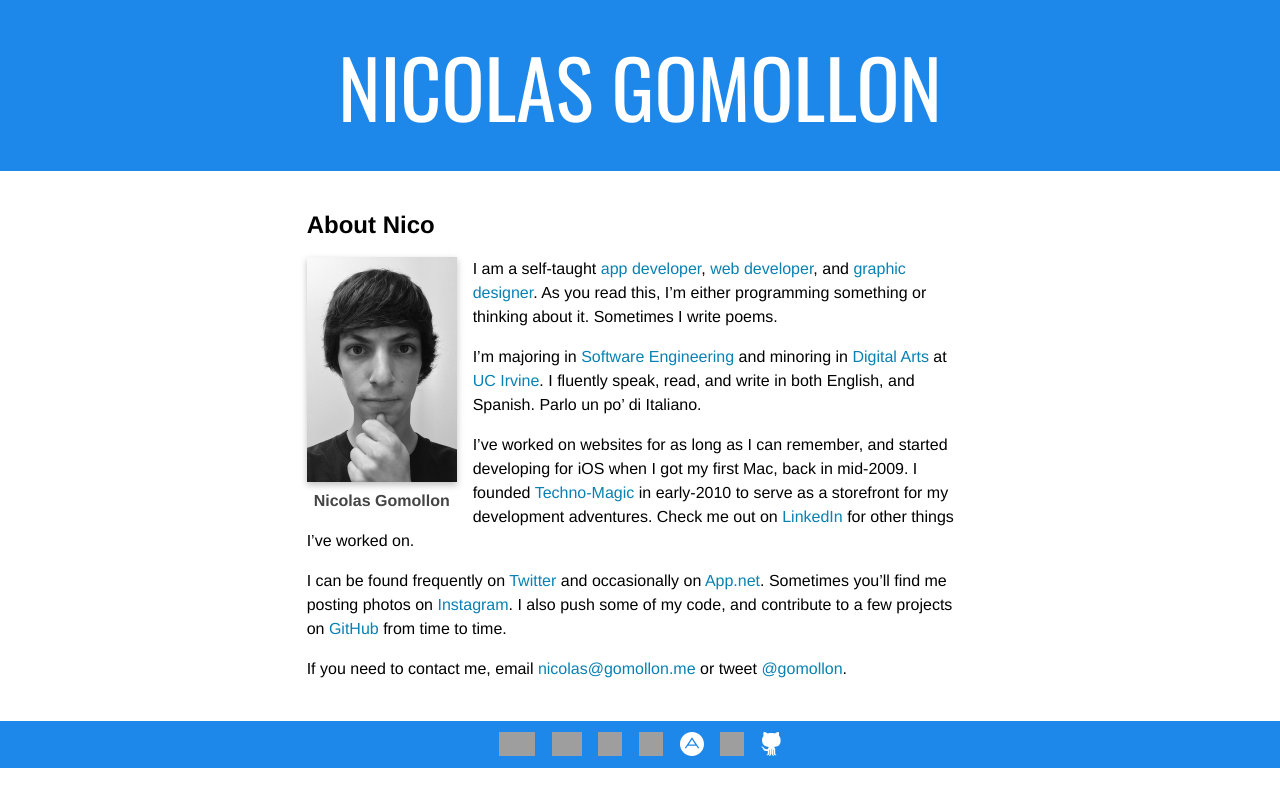
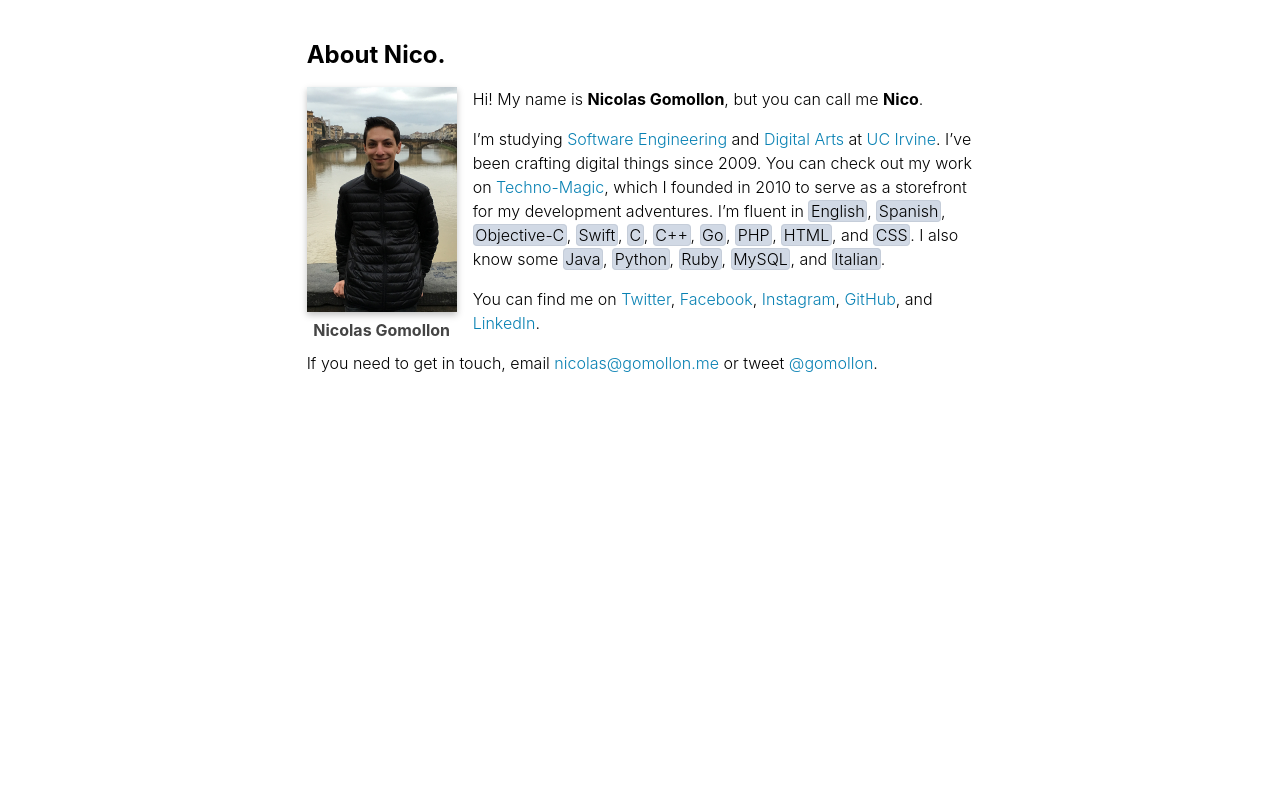
Before and after one commit to nicolasgomollon/gomollon.me, a PHP site: page /nicolas/index.html in a window 1280 px wide. Run offline with PHP 8.4, Linux system fonts and the light colour scheme; grey boxes are pictures that could not be loaded.

Commit message:
Redesigned my webpage.
- Updated profile picture.
- Added favicon assets.

```diff
--- a/assets/stylesheets/style.css
+++ b/assets/stylesheets/style.css
@@ -1,5 +1,4 @@
 @charset "utf-8";
-@import url(https://fonts.googleapis.com/css?family=Oswald:300,400);
 
 html, body, div, span, applet, object, iframe, h1, h2, h3, h4, h5, h6, hr, p, blockquote, pre, a, abbr, acronym, address, big, cite, code, del, dfn, em, img, ins, kbd, q, s, samp, small, strike, strong, sub, sup, tt, var, b, u, i, center, dl, dt, dd, ol, ul, li, fieldset, form, label, legend, table, caption, tbody, tfoot, thead, tr, th, td, article, aside, canvas, details, app, info, name, dialog, embed, figure, figcaption, social, footer, header, hgroup, menu, nav, output, ruby, section, person, content, summary, time, mark, audio, video {
 	margin: 0;
@@ -31,129 +30,13 @@
 header {
 	background: #1e88ea;
 	color: #ffffff;
-/* 	text-shadow: 0 1pt 0 rgba(0, 0, 0, 0.2); */
 	padding: 20pt 0;
 	text-align: center;
-}
-
-nav {
-	background: #3cb0e3;
-	color: #ffffff;
-	-webkit-box-sizing: border-box;
-	-moz-box-sizing: border-box;
-	box-sizing: border-box;
-	padding: 6pt;
-	text-align: center;
-	margin-bottom: 18pt;
-}
-
-nav>div>a {
-	color: #fff;
-	text-shadow: 0 1pt 0 rgba(0, 0, 0, 0.2);
-	font-weight: bold;
-	margin: 0 6pt;
-	-webkit-transition: color 0.1s ease-in-out, border 0.1s ease-in-out;
-	-moz-transition: color 0.1s ease-in-out, border 0.1s ease-in-out;
-	-ms-transition: color 0.1s ease-in-out, border 0.1s ease-in-out;
-	-o-transition: color 0.1s ease-in-out, border 0.1s ease-in-out;
-	transition: color 0.1s ease-in-out, border 0.1s ease-in-out;
-	text-decoration: none;
-	border-bottom: 2pt solid transparent;
-}
-
-nav>div>a:hover {
-	border-bottom: 2pt solid;
-}
-
-nav>div>a.active {
-	border-bottom: 2pt solid;
-}
-
-social {
-	background: #1e88ea;
-	color: #ffffff;
-	margin-top: 15pt;
-}
-
-social>div>a {
-	display: inline-block;
-	margin: 5pt;
-	margin-top: 8pt;
-	border: 0;
-}
-
-social>div>a:hover {
-	border: 0;
-}
-
-.socialIconTechnoMagic {
-	background-image: url(../vectors/techno-magic.svg);
-	background-position: center center;
-	background-repeat: no-repeat;
-	background-size: 36px 24px;
-	width: 36px; height: 24px;
-}
-
-.socialIconTwitter {
-	background-image: url(../vectors/twitter.svg);
-	background-position: center center;
-	background-repeat: no-repeat;
-	background-size: 30px 24px;
-	width: 30px; height: 24px;
-}
-
-.socialIconFacebook {
-	background-image: url(../vectors/facebook.svg);
-	background-position: center center;
-	background-repeat: no-repeat;
-	background-size: 24px 24px;
-	width: 24px; height: 24px;
-}
-
-.socialIconAppNet {
-	background-image: url(../vectors/appnet.svg);
-	background-position: center center;
-	background-repeat: no-repeat;
-	background-size: 24px 24px;
-	width: 24px; height: 24px;
-}
-
-.socialIconYouTube {
-	background-image: url(../vectors/youtube.svg);
-	background-position: center center;
-	background-repeat: no-repeat;
-	background-size: 64px 24px;
-	width: 64px; height: 24px;
-}
-
-.socialIconInstagram {
-	background-image: url(../vectors/instagram.svg);
-	background-position: center center;
-	background-repeat: no-repeat;
-	background-size: 24px 24px;
-	width: 24px; height: 24px;
-}
-
-.socialIconLinkedIn {
-	background-image: url(../vectors/linkedin.svg);
-	background-position: center center;
-	background-repeat: no-repeat;
-	background-size: 24px 24px;
-	width: 24px; height: 24px;
-}
-
-.socialIconGitHub {
-	background-image: url(../vectors/github.svg);
-	background-position: center center;
-	background-repeat: no-repeat;
-	background-size: 20px 24px;
-	width: 20px; height: 24px;
 }
 
 footer {
 	background: #1e88ea;
 	color: #fff;
-	text-shadow: 0 1pt 0 rgba(0, 0, 0, 0.2);
 	padding: 10pt;
 }
 
@@ -162,78 +45,18 @@
 	text-align: center;
 	font-weight: bold;
 	font-size: 10pt;
-	text-shadow: 0 1pt 0 rgba(0, 0, 0, 0.2);
 }
 
 body {
 	background: #ffffff;
 	color: #000000;
-	font-family: "Oswald", "Helvetica Neue", "Helvetica", "Arial", sans-serif;
+	font-family: -apple-system, -apple-system-font, "Helvetica Neue", "Helvetica", "Arial", sans-serif;
 	font-weight: 300;
 	font-size: 12pt;
 	line-height: 1.5em;
 }
 
-person {
-	padding: 15pt 0;
-	color: #ffffff;
-}
-
-person:hover {
-	text-shadow: 0 1pt 5pt rgba(0, 0, 0, 1);
-	cursor: pointer;
-}
-
-person:hover>content>img {
-	-webkit-box-shadow: 0pt 2pt 5pt rgba(0, 0, 0, 0.25);
-	-moz-box-shadow: 0pt 2pt 5pt rgba(0, 0, 0, 0.25);
-	-ms-box-shadow: 0pt 2pt 5pt rgba(0, 0, 0, 0.25);
-	-o-box-shadow: 0pt 2pt 5pt rgba(0, 0, 0, 0.25);
-	box-shadow: 0pt 2pt 5pt rgba(0, 0, 0, 0.25);
-}
-
-.opacity-20 {
-	background: rgba(0,0,0,0.2);
-}
-
-.opacity-40 {
-	background: rgba(0,0,0,0.4);
-}
-
-.opacity-60 {
-	background: rgba(0,0,0,0.6);
-}
-
-.opacity-70 {
-	background: rgba(0,0,0,0.7);
-}
-
-person>content {
-	max-width: 600pt;
-	margin: 0 auto;
-	padding: 0;
-}
-
-person>content>img {
-	display: inline-block;
-	-webkit-border-radius: 160pt;
-	-moz-border-radius: 160pt;
-	-ms-border-radius: 160pt;
-	-o-border-radius: 160pt;
-	border-radius: 160pt;
-}
-
-person>content>h2 {
-	position: absolute;
-	margin-top: -110pt;
-	margin-left: 180pt;
-}
-
 article {
-	font-family: "Helvetica Neue", "Helvetica", "Arial", sans-serif;
-	font-weight: 300;
-	font-size: 12pt;
-	line-height: 1.5em;
 	margin: 30pt 0;
 }
 
@@ -260,29 +83,15 @@
 	border: 0;
 }
 
-.border {
-	border-bottom: 1pt solid;
-}
-
-.border-2 {
-	border-bottom: 2pt solid;
+header h1 {
+	font-size: 30pt;
 }
 
 h1, h2, h3 {
 	line-height: normal;
 }
 
-header h1 {
-	font-weight: 300;
-	font-size: 60pt;
-}
-
-person>content>h2 {
-	font-weight: 400;
-	font-size: 40pt;
-}
-
-strong, b {
+b {
 	font-weight: 400;
 }
 
@@ -296,79 +105,26 @@
 	font-style: italic;
 }
 
-abbr {
-	border-bottom: 1pt dashed;
-	cursor: help;
-	position: relative;
+p {
+	margin: 0 0 1em;
 }
 
-abbr:hover::after {
-	position: absolute;
-	display: block;
-	top: 100%; left: 100%;
-	color: #000000;
-	background: #ffffd0;
-	border: 1pt solid rgba(0,0,0,0.5);
-
-	content: attr(text);
-	font-weight: normal;
-	font-size: small;
-	text-align: left;
-	line-height: 1.4em;
-	width: 100%;
-	min-width: 100pt;
-	max-width: 200pt;
-	padding: 0.5em 0.75em;
-
-	-webkit-border-radius: 3pt;
-	-moz-border-radius: 3pt;
-	-ms-border-radius: 3pt;
-	-o-border-radius: 3pt;
-	border-radius: 3pt;
-
-	-webkit-box-shadow: 0pt 2pt 5pt rgba(0, 0, 0, 0.25);
-	-moz-box-shadow: 0pt 2pt 5pt rgba(0, 0, 0, 0.25);
-	-ms-box-shadow: 0pt 2pt 5pt rgba(0, 0, 0, 0.25);
-	-o-box-shadow: 0pt 2pt 5pt rgba(0, 0, 0, 0.25);
-	box-shadow: 0pt 2pt 5pt rgba(0, 0, 0, 0.25);
-
-	z-index: 42;
-}
-
-blockquote, q {
-	quotes: none;
-}
-
-blockquote:before, blockquote:after, q:before, q:after {
-	content: '';
-	content: none;
-}
-
-blockquote {
-	border-left: 5pt solid #ddd;
-	color: #888;
-	margin: 10pt 0;
-	padding-left: 1em;
-}
-
-blockquote a {
-	color: #444;
-}
-
-blockquote a:hover {
-	color: #0881b3;
-}
-
-p {
-	margin: 0 0 1em;
-	text-shadow: 0pt 1pt 0pt rgba(255, 255, 255, 0.75);
+.skill {
+	white-space: nowrap;
+	padding: 0 0.1em;
+	background-color: #d1d9e5;
+	border: 1pt solid #c5cdd9;
+    -webkit-border-radius: 3pt;
+    -moz-border-radius: 3pt;
+    -ms-border-radius: 3pt;
+    -o-border-radius: 3pt;
+    border-radius: 3pt;
 }
 
 .inline {
 	float: left;
 	text-align: center;
 	margin-right: 1em;
-/* 	margin: 0.5em 1em 0.5em 0pt; */
 }
 
 .inline>img {
@@ -384,22 +140,6 @@
 	text-align: center;
 	margin-left: auto;
 	margin-right: auto;
-}
-
-.v-center {
-	position: fixed;
-	top: 50%;
-	-webkit-transform: translateY(-50%);
-	-ms-transform: translateY(-50%);
-	transform: translateY(-50%);
-}
-
-.h-center {
-	position: fixed;
-	left: 50%;
-	-webkit-transform: translateX(-50%);
-	-ms-transform: translateX(-50%);
-	transform: translateX(-50%);
 }
 
 .a-center {
@@ -440,8 +180,3 @@
 .highlight.red {
 	background-color: #ffcaca;
 }
-
-a.nav {
-	font-weight: bold;
-	margin: 0 6pt;
-}
--- a/assets/stylesheets/style.mobile.css
+++ b/assets/stylesheets/style.mobile.css
@@ -4,10 +4,6 @@
 	-webkit-text-size-adjust: none;
 }
 
-header h1 {
-	font-size: 50pt;
-}
-
 .no-mobile {
 	display: none !important;
 }
--- a/index.html
+++ b/index.html
@@ -5,8 +5,10 @@
 	<title>Gomollon Family</title>
 	<meta name="robots" content="index, follow" />
 	<meta name="theme-color" content="#1e88ea">
-	<link rel="stylesheet" type="text/css" href="assets/stylesheets/style.css" />
-	<link rel="stylesheet" type="text/css" href="assets/stylesheets/style.mobile.css" media="all and (max-width: 640px)" />
+	<link rel="mask-icon" href="//gomollon.me/favicon.svg" color="#1e88ea">
+	<link rel="icon" type="image/png" href="//gomollon.me/favicon.png">
+	<link rel="stylesheet" type="text/css" href="//gomollon.me/assets/stylesheets/style.css" />
+	<link rel="stylesheet" type="text/css" href="//gomollon.me/assets/stylesheets/style.mobile.css" media="all and (max-width: 640px)" />
 	<!--[if IE]><script type="text/javascript" src="//html5shiv.googlecode.com/svn/trunk/html5.js"></script><![endif]-->
 	<meta name="viewport" content="width=device-width, initial-scale=1, minimum-scale=1, maximum-scale=1, user-scalable=no" />
 </head>
--- a/nicolas/index.html
+++ b/nicolas/index.html
@@ -5,6 +5,8 @@
 	<title>Nicolas Gomollon</title>
 	<meta name="robots" content="index, follow" />
 	<meta name="theme-color" content="#1e88ea">
+	<link rel="mask-icon" href="//gomollon.me/favicon.svg" color="#1e88ea">
+	<link rel="icon" type="image/png" href="//gomollon.me/favicon.png">
 	<link rel="stylesheet" type="text/css" href="//gomollon.me/assets/stylesheets/style.css" />
 	<link rel="stylesheet" type="text/css" href="//gomollon.me/assets/stylesheets/style.mobile.css" media="all and (max-width: 640px)" />
 	<!--[if IE]><script type="text/javascript" src="//html5shiv.googlecode.com/svn/trunk/html5.js"></script><![endif]-->
@@ -12,37 +14,18 @@
 </head>
 
 <body>
-	<header class="center">
-		<div><h1><strong>NICOLAS GOMOLLON</strong></h1></div>
-	</header>
 	<section>
 		<article>
-			<h2>About Nico</h2>
+			<h2>About Nico.</h2>
 			<figure class="inline">
 				<img src="//gomollon.me/assets/images/nicolas-gomollon.jpg" width="150" height="auto" title="Nicolas Gomollon" alt="Nicolas Gomollon" />
 				<figcaption>Nicolas Gomollon</figcaption>
 			</figure>
-<p>I am a self-taught <a href="https://techno-magic.com/apps">app developer</a>, <a href="https://techno-magic.com/web">web developer</a>, and <a href="https://techno-magic.com/digital_arts">graphic designer</a>. As you read this, I&#8217;m either programming something or thinking about it. Sometimes I write poems.</p>
-
-<p>I&#8217;m majoring in <a href="http://informatics.ics.uci.edu/undergrad/bs-software-engineering/">Software Engineering</a> and minoring in <a href="http://digital.arts.uci.edu/">Digital Arts</a> at <a href="http://www.uci.edu/">UC Irvine</a>. I fluently speak, read, and write in both English, and Spanish. Parlo un po&#8217; di Italiano.</p>
-
-<p>I&#8217;ve worked on websites for as long as I can remember, and started developing for iOS when I got my first Mac, back in mid-2009. I founded <a href="https://techno-magic.com/">Techno-Magic</a> in early-2010 to serve as a storefront for my development adventures. Check me out on <a href="https://www.linkedin.com/in/nicolasgomollon">LinkedIn</a> for other things I&#8217;ve worked on.</p>
-
-<p>I can be found frequently on <a href="https://twitter.com/gomollon">Twitter</a> and occasionally on <a href="https://alpha.app.net/gomollon">App.net</a>. Sometimes you&#8217;ll find me posting photos on <a href="https://instagram.com/gomollon">Instagram</a>. I also push some of my code, and contribute to a few projects on <a href="https://github.com/nicolasgomollon">GitHub</a> from time to time.</p>
-
-<p>If you need to contact me, email <a href="&#109;&#x61;&#105;&#x6c;&#116;&#x6f;&#58;&#x6e;&#105;&#x63;&#111;&#x6c;&#97;&#x73;&#64;&#103;&#x6f;&#109;&#x6f;&#108;&#x6c;&#111;&#x6e;&#46;&#x6d;&#101;">&#x6e;&#105;&#x63;&#111;&#x6c;&#97;&#x73;&#64;&#103;&#x6f;&#109;&#x6f;&#108;&#x6c;&#111;&#x6e;&#46;&#x6d;&#101;</a> or tweet <a href="https://twitter.com/gomollon">@gomollon</a>.</p>
+			<p>Hi! My name is <strong>Nicolas Gomollon</strong>, but you can call me <strong>Nico</strong>.</p>
+			<p>I&rsquo;m studying <a href="http://www.informatics.uci.edu/undergrad/bs-software-engineering/">Software Engineering</a> and <a href="http://digital.arts.uci.edu/">Digital Arts</a> at <a href="http://www.uci.edu/">UC Irvine</a>. I&rsquo;ve been crafting digital things since 2009. You can check out my work on <a href="https://techno-magic.com/apps">Techno-Magic</a>, which I founded in 2010 to serve as a storefront for my development adventures. I&rsquo;m fluent in <span class="skill">English</span>, <span class="skill">Spanish</span>, <span class="skill">Objective-C</span>, <span class="skill">Swift</span>, <span class="skill">C</span>, <span class="skill">C++</span>, <span class="skill">Go</span>, <span class="skill">PHP</span>, <span class="skill">HTML</span>, and <span class="skill">CSS</span>. I also know some <span class="skill">Java</span>, <span class="skill">Python</span>, <span class="skill">Ruby</span>, <span class="skill">MySQL</span>, and <span class="skill">Italian</span>.</p>
+			<p>You can find me on <a href="https://twitter.com/gomollon">Twitter</a>, <a href="https://www.facebook.com/nicolas.gomollon">Facebook</a>, <a href="https://www.instagram.com/gomollon/">Instagram</a>, <a href="https://github.com/nicolasgomollon">GitHub</a>, and <a href="https://www.linkedin.com/in/nicolasgomollon">LinkedIn</a>.</p>
+			<p>If you need to get in touch, email <a href="&#109;&#x61;&#105;&#x6c;&#116;&#x6f;&#58;&#x6e;&#105;&#x63;&#111;&#x6c;&#97;&#x73;&#64;&#103;&#x6f;&#109;&#x6f;&#108;&#x6c;&#111;&#x6e;&#46;&#x6d;&#101;">&#x6e;&#105;&#x63;&#111;&#x6c;&#97;&#x73;&#64;&#103;&#x6f;&#109;&#x6f;&#108;&#x6c;&#111;&#x6e;&#46;&#x6d;&#101;</a> or tweet <a href="https://twitter.com/gomollon">@gomollon</a>.</p>
 		</article>
 	</section>
-	<social>
-		<div class="center">
-			<a title="Techno-Magic" target="_blank" href="https://techno-magic.com/"><div class="socialIconTechnoMagic"></div></a>
-			<a title="Twitter" target="_blank" href="https://twitter.com/gomollon"><div class="socialIconTwitter"></div></a>
-			<a title="Facebook" target="_blank" href="https://www.facebook.com/nicolas.gomollon"><div class="socialIconFacebook"></div></a>
-			<a title="Instagram" target="_blank" href="https://instagram.com/gomollon"><div class="socialIconInstagram"></div></a>
-			<a title="App.net" target="_blank" href="https://alpha.app.net/gomollon"><div class="socialIconAppNet"></div></a>
-			<a title="LinkedIn" target="_blank" href="https://www.linkedin.com/in/nicolasgomollon"><div class="socialIconLinkedIn"></div></a>
-			<a title="GitHub" target="_blank" href="https://github.com/nicolasgomollon"><div class="socialIconGitHub"></div></a>
-		</div>
-	</social>
 </body>
 </html>
```
Also changed, not shown: assets/images/nicolas-gomollon.jpg, favicon.png (added), favicon.svg (added).
